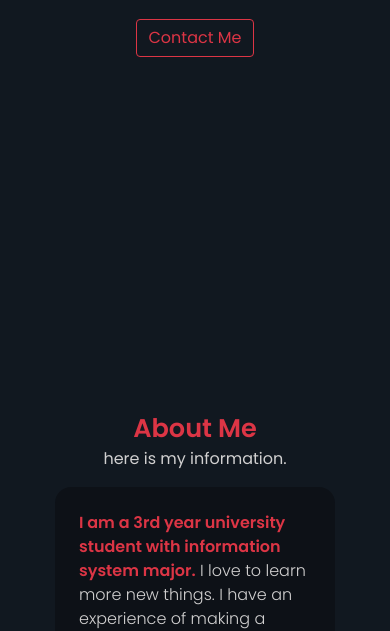
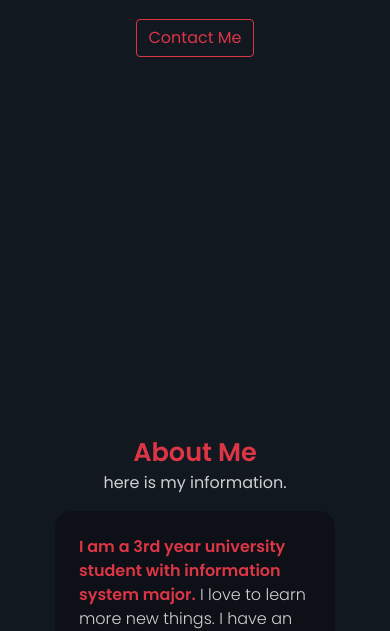
Before and after one commit to achso13/achso13.github.io, a plain HTML site: page index.html in a window 390 px wide. Shown: the part 475-1106 px from the top of the page. Drawn offline with nearby package versions, Linux system fonts and the light colour scheme.

Commit message:
Update style.css

```diff
--- a/css/style.css
+++ b/css/style.css
@@ -356,6 +356,10 @@ ABOUT
         z-index: 2;
     }
 
+    .section-header {
+        margin-top: 40px;
+    }
+
 }
 
 /* Mobile */
```
